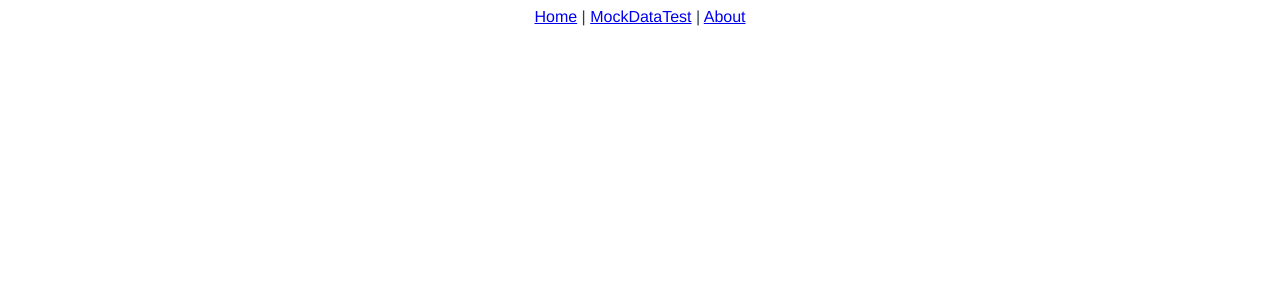
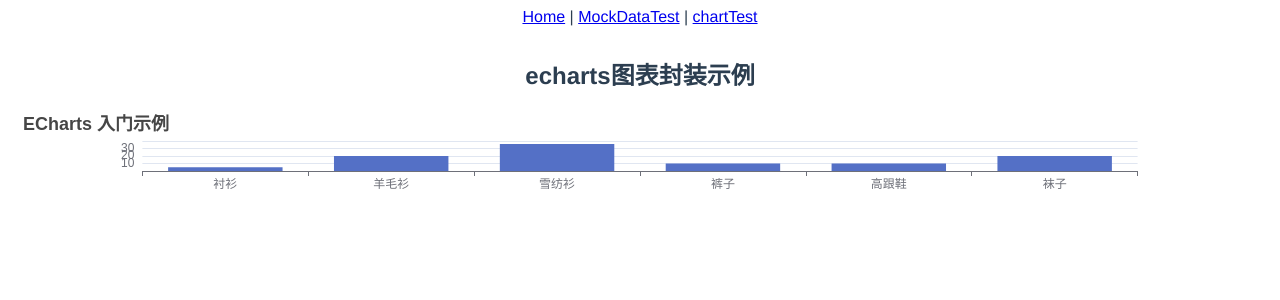
Before and after one commit to liyoro/vue-skill, a Vue app: page /charttest in a window 1280 px wide. Shown: the top 300 px of the page. Built offline with nearby package versions, Linux system fonts and the light colour scheme; no server answers.

Commit message:
vue项目中封装echarts

```diff
--- a/package.json
+++ b/package.json
@@ -22,6 +22,7 @@
     "@vue/cli-service": "^4.5.13",
     "@vue/eslint-config-prettier": "^6.0.0",
     "babel-eslint": "^10.1.0",
+    "echarts": "^5.1.2",
     "eslint": "^6.8.0",
     "eslint-plugin-prettier": "^3.4.0",
     "eslint-plugin-vue": "^6.2.2",
--- a/src/App.vue
+++ b/src/App.vue
@@ -3,7 +3,7 @@
     <div>
       <router-link to="/">Home</router-link> |
       <router-link to="/mockdatatest">MockDataTest</router-link> |
-      <router-link to="/about">About</router-link>
+      <router-link to="/charttest">chartTest</router-link>
     </div>
     <router-view />
   </div>
--- /dev/null
+++ b/src/components/chart/index.js
@@ -0,0 +1,11 @@
+/*
+ * @Author: liyoro
+ * @since: 2021-08-11 17:28:11
+ * @lastTime: 2021-08-11 17:42:58
+ */
+const modulesFiles = require.context('./options', true, /index.js$/)
+let modules = {}
+modulesFiles.keys().forEach(item => {
+  modules = Object.assign({}, modules, modulesFiles(item).default)
+})
+export default modules
--- /dev/null
+++ b/src/components/chart/index.vue
@@ -0,0 +1,126 @@
+<!--
+ * @Author: liyoro
+ * @since: 2021-08-11 17:28:04
+ * @lastTime: 2021-08-11 17:42:37
+-->
+<!--
+    图表
+    @params: width 宽度
+    @params: height 高度
+    @params: autoResize 是否自动调整大小
+    @params: chartOption 图表的配置
+-->
+<template>
+  <div class="chart">
+    <div ref="chart" :style="{ height: height, width: width }" />
+  </div>
+</template>
+<script>
+
+// 引入 echarts 核心模块，核心模块提供了 echarts 使用必须要的接口。
+import * as echarts from 'echarts/core'
+// 引入柱状图图表，图表后缀都为 Chart
+import {
+  BarChart
+} from 'echarts/charts'
+// 引入提示框，标题，直角坐标系组件，组件后缀都为 Component
+import {
+  TitleComponent,
+  TooltipComponent,
+  GridComponent
+} from 'echarts/components'
+// 引入 Canvas 渲染器，注意引入 CanvasRenderer 或者 SVGRenderer 是必须的一步
+import {
+  CanvasRenderer
+} from 'echarts/renderers'
+
+// 注册必须的组件
+echarts.use(
+  [TitleComponent, TooltipComponent, GridComponent, BarChart, CanvasRenderer]
+)
+
+export default {
+  name: 'ChartPanel',
+  props: {
+    width: {
+      type: String,
+      default: '100%'
+    },
+    height: {
+      type: String,
+      default: '350px'
+    },
+    autoResize: {
+      type: Boolean,
+      default: true
+    },
+    chartOption: {
+      type: Object,
+      required: true
+    },
+    type: {
+      type: String,
+      default: 'canvas'
+    }
+  },
+  data() {
+    return {
+      chart: null
+    }
+  },
+  watch: {
+    chartOption: {
+      deep: true,
+      handler(newVal) {
+        this.setOptions(newVal)
+      }
+    }
+  },
+  mounted() {
+    this.initChart()
+    if (this.autoResize) {
+      window.addEventListener('resize', this.resizeHandler)
+    }
+  },
+  beforeDestroy() {
+    if (!this.chart) {
+      return
+    }
+    if (this.autoResize) {
+      window.removeEventListener('resize', this.resizeHandler)
+    }
+    this.chart.dispose()
+    this.chart = null
+  },
+  methods: {
+    resizeHandler() {
+      this.chart.resize()
+    },
+    initChart() {
+      this.chart = echarts.init(this.$refs.chart, '', {
+        renderer: this.type
+      })
+      this.chart.setOption(this.chartOption)
+      this.chart.on('click', this.handleClick)
+    },
+    handleClick(params) {
+      this.$emit('click', params)
+    },
+    setOptions(option) {
+      this.clearChart()
+      this.resizeHandler()
+      if (this.chart) {
+        this.chart.setOption(option)
+      }
+    },
+    refresh() {
+      this.setOptions(this.chartOption)
+    },
+    clearChart() {
+      this.chart && this.chart.clear()
+    }
+  }
+}
+</script>
+<style scoped lang="scss">
+</style>
--- /dev/null
+++ b/src/components/chart/options/bar/index.js
@@ -0,0 +1,43 @@
+/*
+ * @Author: liyoro
+ * @since: 2021-05-24 17:34:27
+ * @lastTime: 2021-08-11 17:46:08
+ */
+const testBar = (data) => {
+  const defaultConfig = {
+    title: {
+      text: 'ECharts 入门示例'
+    },
+    tooltip: {},
+    legend: {
+      data: ['销量']
+    },
+    xAxis: {
+      data: ['衬衫', '羊毛衫', '雪纺衫', '裤子', '高跟鞋', '袜子']
+    },
+    yAxis: {},
+    series: [
+      {
+        name: '销量',
+        type: 'bar',
+        data: [5, 20, 36, 10, 10, 20]
+      }
+    ]
+  }
+
+  const opt = Object.assign({}, defaultConfig)
+  const { grid, title, tooltip, xAxis, yAxis, series } = opt
+  const chartOpt = {
+    grid,
+    title,
+    tooltip,
+    xAxis,
+    yAxis,
+    series
+  }
+  return chartOpt
+}
+
+export default {
+  testBar
+}
--- a/src/main.js
+++ b/src/main.js
@@ -5,6 +5,12 @@ import store from './store'
 
 Vue.config.productionTip = false
 
+// eCharts组件
+import eChartFn from '@/components/chart/index.js'
+import ChartPanel from '@/components/chart/index.vue'
+Vue.component(ChartPanel.name, ChartPanel)
+Vue.prototype.$eChartFn = eChartFn
+
 new Vue({
   router,
   store,
--- a/src/router/index.js
+++ b/src/router/index.js
@@ -19,6 +19,11 @@ const routes = [
     path: '/mockdatatest',
     name: 'mockDataTest',
     component: () => import('@/views/mockDataTest/index.vue')
+  },
+  {
+    path: '/charttest',
+    name: 'chartTest',
+    component: () => import('@/views/chartTest/index.vue')
   }
 ]
 
--- /dev/null
+++ b/src/views/chartTest/index.js
@@ -0,0 +1,26 @@
+import { tableData } from '@/api/table'
+
+export default {
+  name: 'chartTestView',
+  data() {
+    return {
+      tableCols: [],
+      tableData: [],
+      chartOpt: {}
+    }
+  },
+  mounted() {},
+  created() {
+    this.chartOpt = this.$eChartFn.testBar()
+  },
+  methods: {
+    async testMockTable() {
+      const { code, result } = await tableData()
+      if (code !== 0) return
+      this.tableCols = result.cols
+      this.tableData = result.data
+    }
+
+  },
+  watch: {}
+}
--- /dev/null
+++ b/src/views/chartTest/index.scss
@@ -0,0 +1,3 @@
+.chartTestView {
+  padding: 10px;
+}
--- /dev/null
+++ b/src/views/chartTest/index.vue
@@ -0,0 +1,19 @@
+<template>
+  <div class="chartTestView">
+    <h2>echarts图表封装示例</h2>
+    <div>
+      <chart-panel class="chart-content" :chart-option="chartOpt" height="100%" />
+    </div>
+  </div>
+</template>
+
+<script>
+import indexjs from './index.js'
+export default {
+  ...indexjs
+}
+</script>
+
+<style lang='scss' scoped>
+@import './index.scss'
+</style>
--- a/src/views/mockDataTest/index.vue
+++ b/src/views/mockDataTest/index.vue
@@ -2,7 +2,7 @@
 <template>
   <div class="mockDataTestView">
     <h2>本地模拟数据显示</h2>
-    <div>{{tableData}}</div>
+    <div>{{ tableData }}</div>
     <img src="/images/cat.png">
   </div>
 </template>
```
